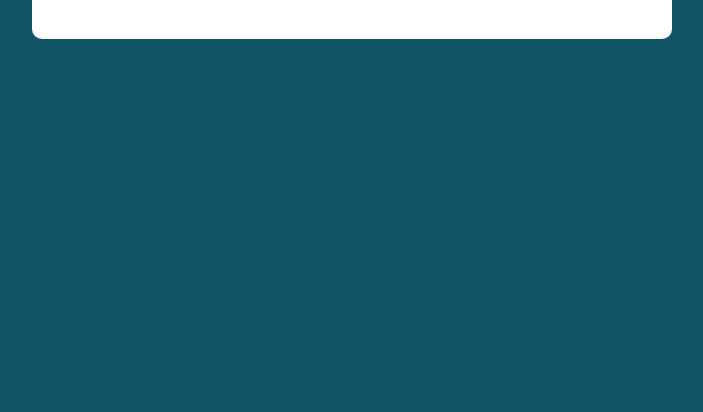
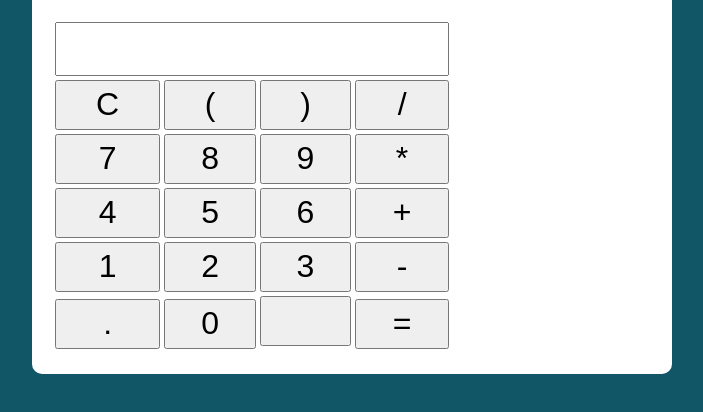
Before and after one commit to davi-miguel-sm/JavaScript-e-TypeScript-Luiz-Otavio, a plain HTML site: page Aula22 - Projeto Calculadora/index.html in a window 1280 px wide. Shown: the part 134-546 px from the top of the page, without its empty margins (288-991 px from the left). Drawn offline with nearby package versions, Linux system fonts and the light colour scheme.

Commit message:
Estrutura da Calculadora Adicionada

```diff
--- a/Aula22 - Projeto Calculadora/assets/css/styles.css
+++ b/Aula22 - Projeto Calculadora/assets/css/styles.css
@@ -26,35 +26,18 @@ body {
 	border-radius: 10px;
 }
 
-form input,
-form label,
-form button {
-	display: block;
-	width: 100%;
-	margin-bottom: 10px;
+.calculadora {
+	width: 400px;
 }
 
-form input {
-	font-size: 24px;
-	height: 50px;
-	padding: 0 20px;
+.display {
+	font-size: 2em;
+	width: 100%;
+	text-align: right;
 }
 
-form input:focus {
-	outline: 1px solid var(--primary-color);
+.btn {
+	width: 100%;
+	height: 50px;
+	font-size: 2rem;
 }
-
-form button {
-	border: none;
-	background: var(--primary-color);
-	color: #fff;
-	font-size: 18px;
-	font-weight: 700;
-	height: 50px;
-	cursor: pointer;
-	margin-top: 30px;
-}
-
-form button:hover {
-	background: var(--primary-color-darker);
-}
--- a/Aula22 - Projeto Calculadora/index.html
+++ b/Aula22 - Projeto Calculadora/index.html
@@ -2,7 +2,6 @@
 <html lang="pt-BR">
 	<head>
 		<meta charset="UTF-8" />
-		<meta http-equiv="X-UA-Compatible" content="IE=edge" />
 		<meta name="viewport" content="width=device-width, initial-scale=1.0" />
 		<title>Calculadora</title>
 		<link rel="stylesheet" href="./assets/css/styles.css" />
@@ -10,6 +9,41 @@
 	<body>
 		<section class="container">
 			<h1>Calculadora</h1>
+			<table class="calculadora">
+				<tr>
+					<td colspan="4"><input type="text" class="display" /></td>
+				</tr>
+				<tr>
+					<td><button class="btn btn-num">C</button></td>
+					<td><button class="btn btn-num">(</button></td>
+					<td><button class="btn btn-num">)</button></td>
+					<td><button class="btn btn-num">/</button></td>
+				</tr>
+				<tr>
+					<td><button class="btn btn-num">7</button></td>
+					<td><button class="btn btn-num">8</button></td>
+					<td><button class="btn btn-num">9</button></td>
+					<td><button class="btn btn-num">*</button></td>
+				</tr>
+				<tr>
+					<td><button class="btn btn-num">4</button></td>
+					<td><button class="btn btn-num">5</button></td>
+					<td><button class="btn btn-num">6</button></td>
+					<td><button class="btn btn-num">+</button></td>
+				</tr>
+				<tr>
+					<td><button class="btn btn-num">1</button></td>
+					<td><button class="btn btn-num">2</button></td>
+					<td><button class="btn btn-num">3</button></td>
+					<td><button class="btn btn-num">-</button></td>
+				</tr>
+				<tr>
+					<td><button class="btn btn-num">.</button></td>
+					<td><button class="btn btn-num">0</button></td>
+					<td><button class="btn btn-num"></button></td>
+					<td><button class="btn btn-num">=</button></td>
+				</tr>
+			</table>
 		</section>
 
 		<script src="./assets/js/main.js"></script>
```
